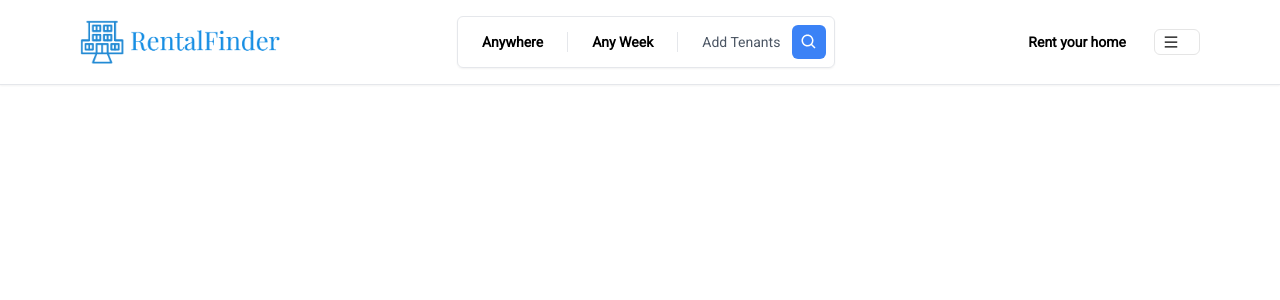
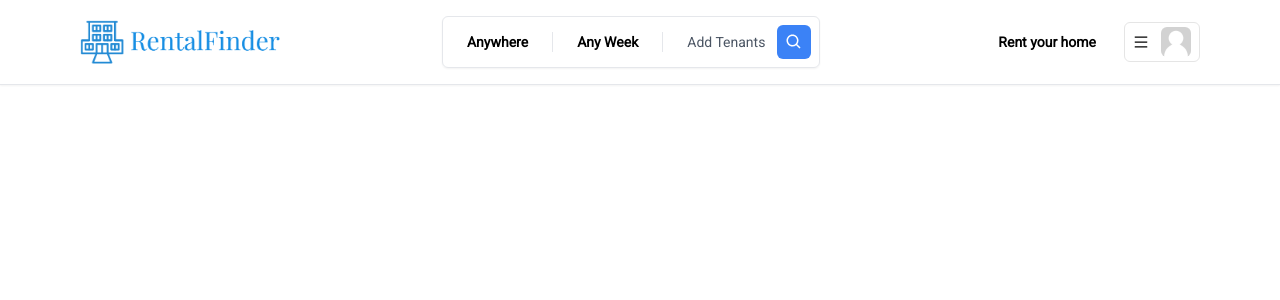
Before and after one commit to hrid-chakraborty/rental-finder, a Next.js app: page / in a window 1280 px wide. Shown: the top 300 px of the page. Built offline with nearby package versions, Linux system fonts and the light colour scheme.

Commit message:
Added Avatar Component to UserMenu

```diff
--- /dev/null
+++ b/app/components/navbar/Avatar.tsx
@@ -0,0 +1,11 @@
+"use client"
+
+import Image from "next/image"
+
+const Avatar = () => {
+  return (
+    <Image className="rounded-md" height={30} width={30} alt="Avatar" src="/images/placeholder.jpg"/>
+  )
+}
+
+export default Avatar
--- a/app/components/navbar/UserMenu.tsx
+++ b/app/components/navbar/UserMenu.tsx
@@ -2,6 +2,7 @@
 
 import { AiOutlineMenu } from 'react-icons/ai'
 import { useState,useCallback } from 'react'
+import Avatar from './Avatar'
 
 const UserMenu = () => {
     const [isOpen, setIsOpen] = useState(false);
@@ -19,7 +20,7 @@ const UserMenu = () => {
                 <div onClick={toggleOpen} className="p-4 md:py-1 md:px-2 border border-neutral-200 flex flex-row items-center gap-3 rounded-md cursor-pointer hover:shadow-md transition">
                     <AiOutlineMenu />
                     <div className='hidden md:block'>
-
+                         <Avatar />
                     </div>
                 </div>
             </div>
```
Also changed, not shown: public/images/placeholder.jpg (added).
